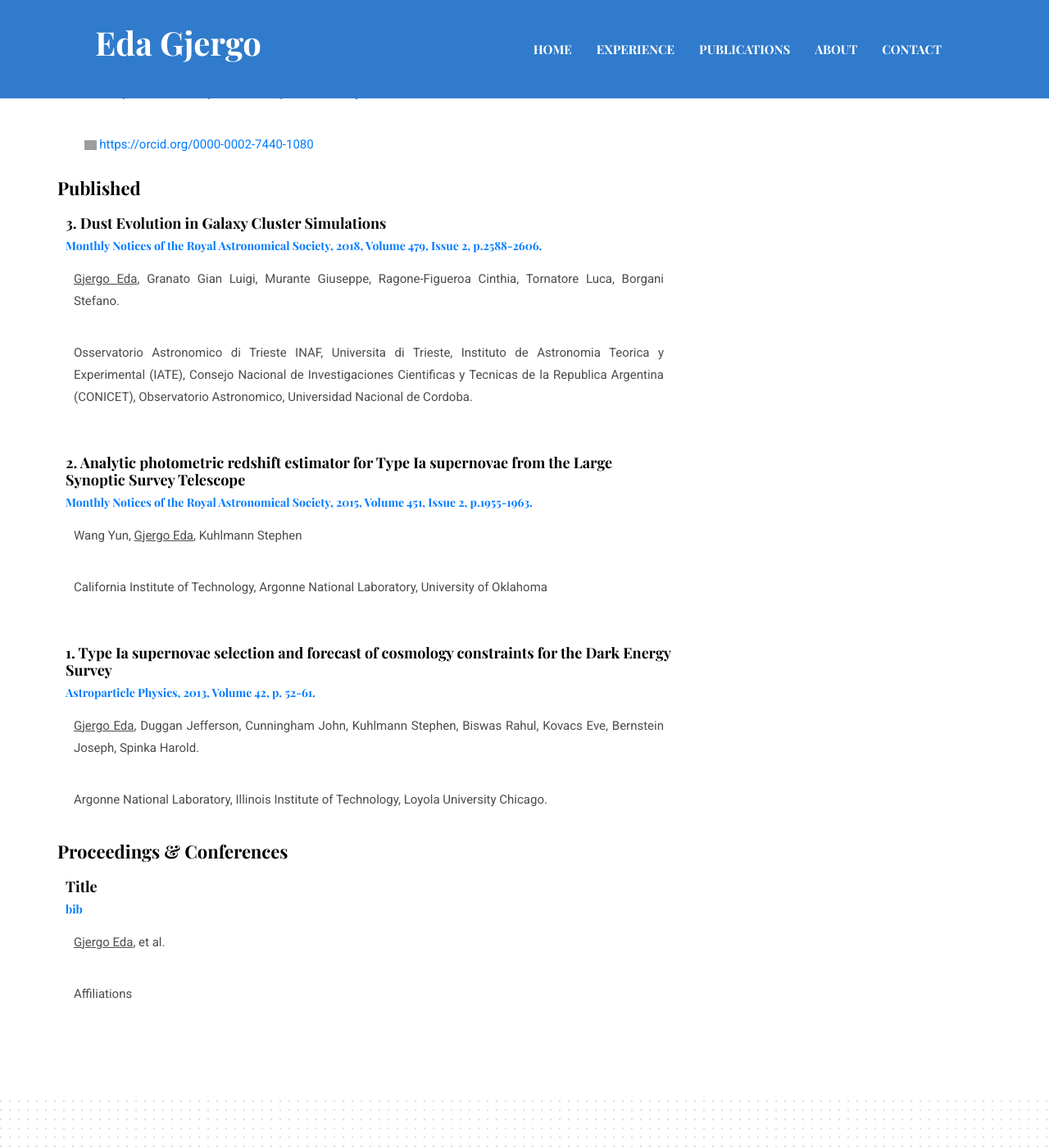
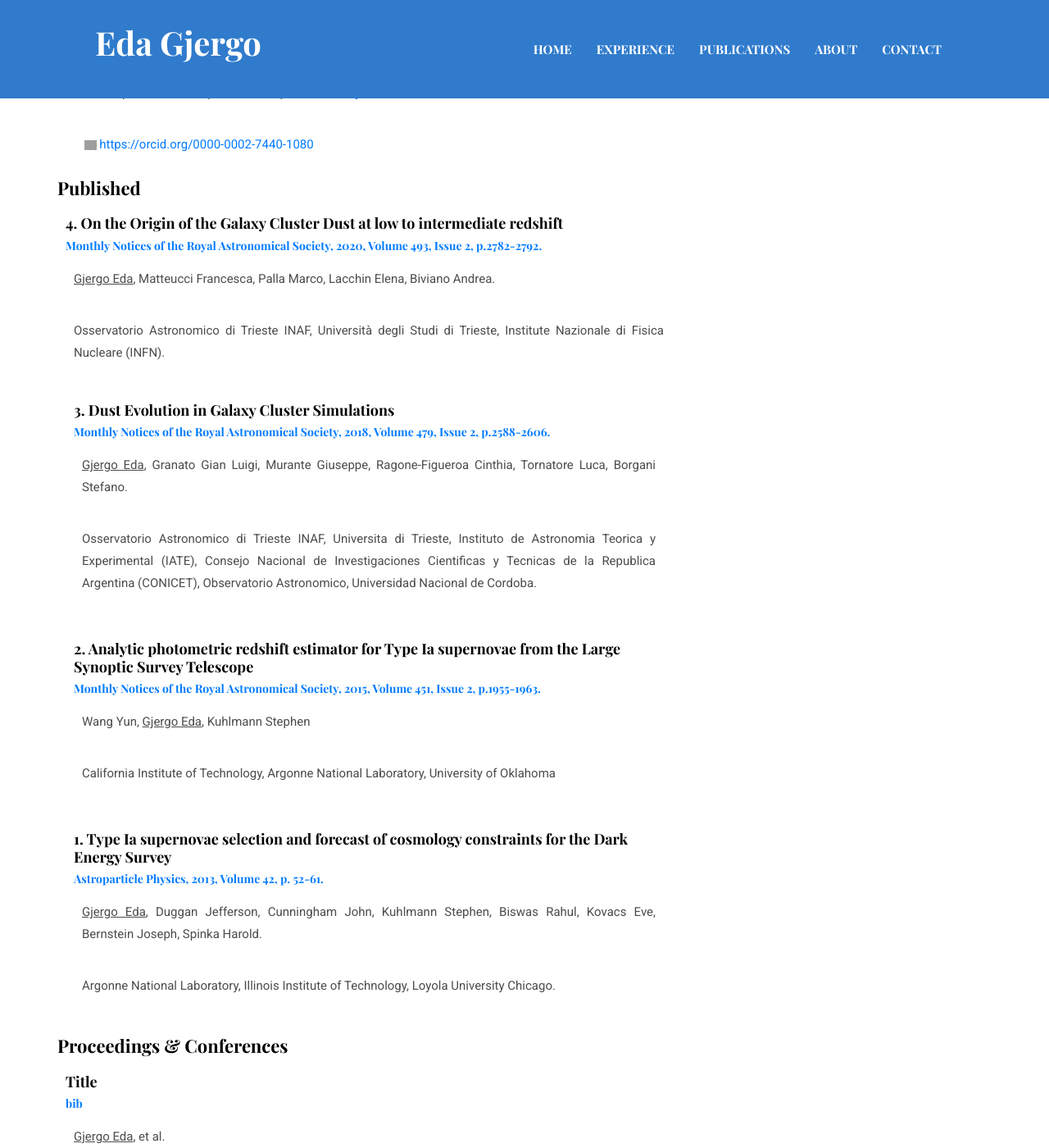
Before and after one commit to egjergo/egjergo.github.io, a Jekyll site: the page built from _pages/publications.md, in a window 1280 px wide and 1400 px high, scrolled down 482 px. Shown: the whole window at 82% size. Built offline with Jekyll 4.4.1, drawn with Linux system fonts in a browser that asks for light colours; grey boxes are pictures that could not be loaded.

Commit message:
Update publications.md

```diff
--- a/_pages/publications.md
+++ b/_pages/publications.md
@@ -111,6 +111,16 @@ class="underline"
       Affiliations
       </p>
     </div>-->
+    <div class="card">
+      <h5>4. On the Origin of the Galaxy Cluster Dust at low to intermediate redshift</h5>
+      <h6><a target="_blank" href="https://ui.adsabs.harvard.edu/abs/2020MNRAS.493.2782G/abstract">Monthly Notices of the Royal Astronomical Society, 2020, Volume 493, Issue 2, p.2782-2792.</a></h6>
+      <p>
+      <u>Gjergo Eda</u>,
+      Matteucci Francesca, Palla Marco, Lacchin Elena, Biviano Andrea.
+      </p>
+      <p>
+      Osservatorio Astronomico di Trieste INAF, Università degli Studi di Trieste, Institute Nazionale di Fisica Nucleare (INFN).
+      </p>
       <div class="card">
       <h5>3. Dust Evolution in Galaxy Cluster Simulations</h5>
       <h6><a target="_blank" href="https://ui.adsabs.harvard.edu/abs/2018MNRAS.479.2588G/abstract">Monthly Notices of the Royal Astronomical Society, 2018, Volume 479, Issue 2, p.2588-2606.</a></h6>
```
